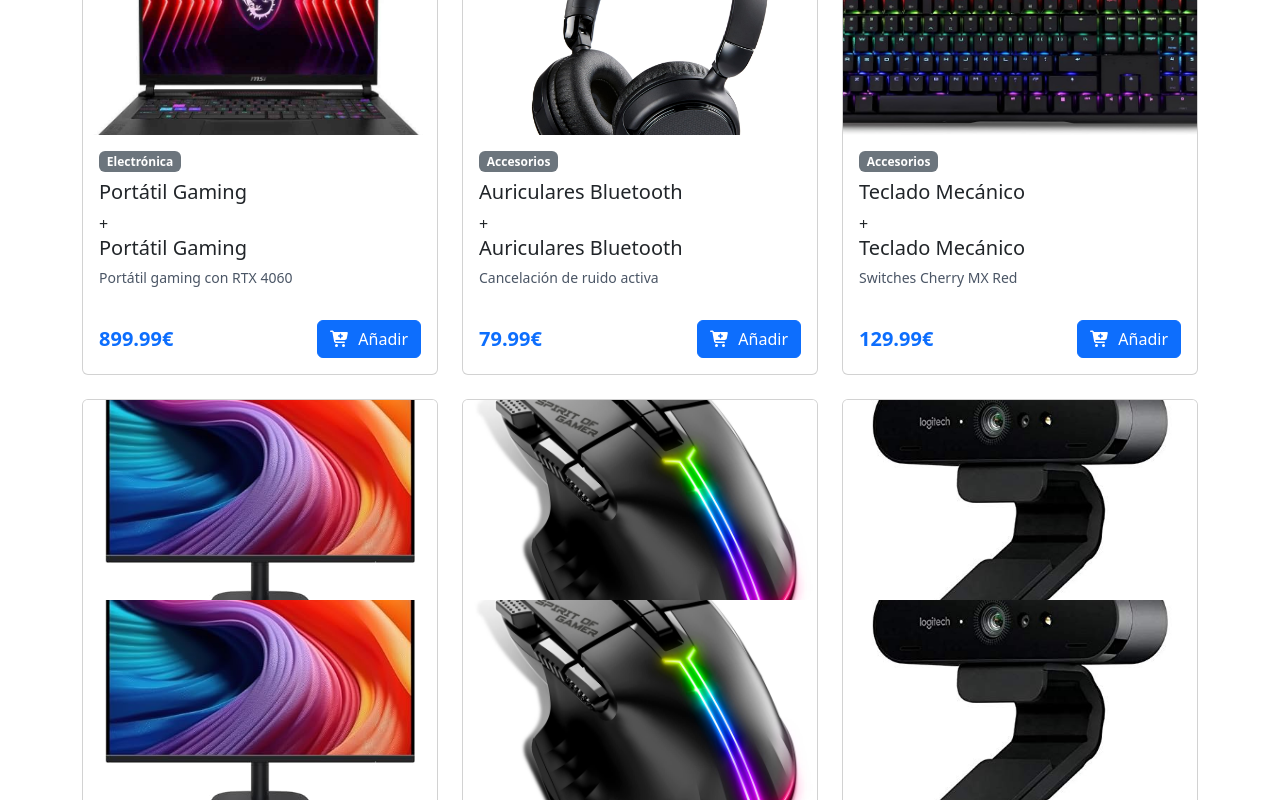
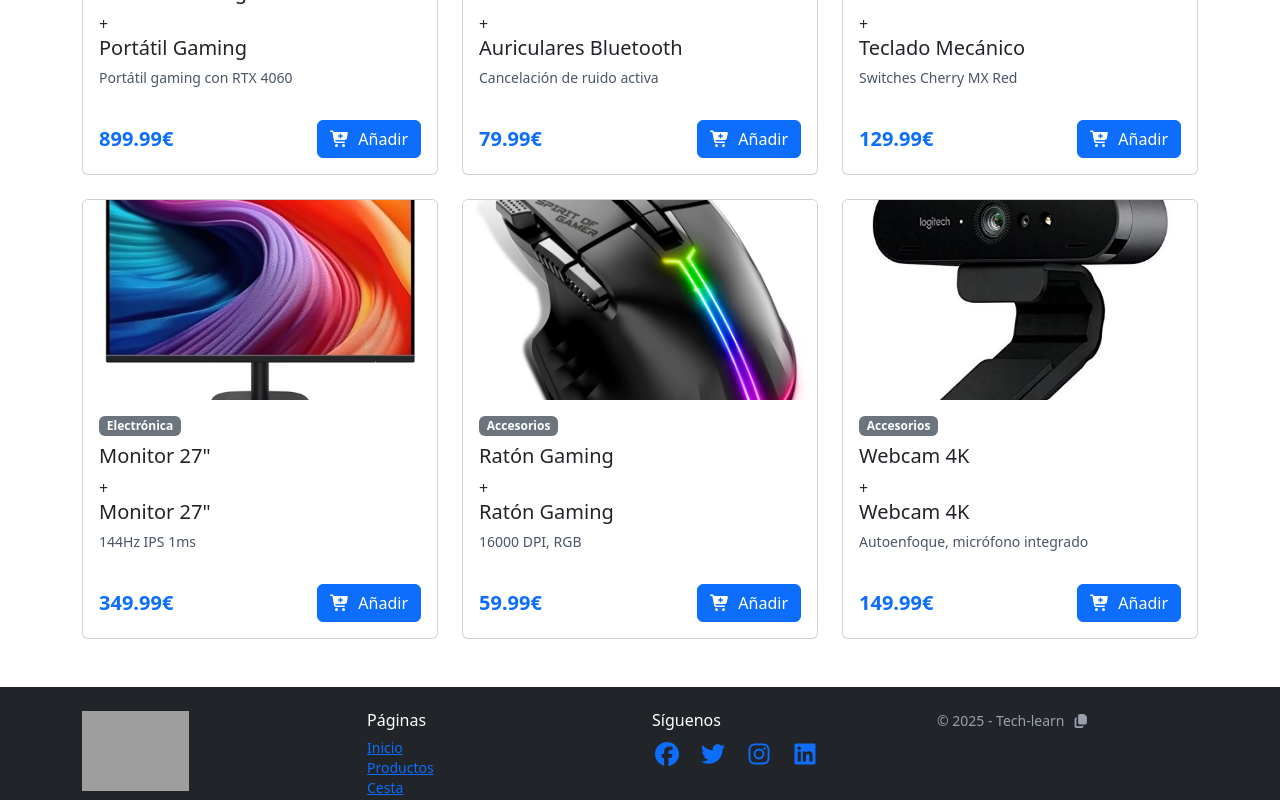
Before and after one commit to DavidCorredorMiguel/proyectogrupo2, a React (Vite) app in the folder tech_learn/: page / in a window 1280 px wide. Shown: the part 804-1604 px from the top of the page. Built offline with nearby package versions, Linux system fonts and the light colour scheme; grey boxes are pictures that could not be loaded.

Commit message:
Update ProductCard.jsx

```diff
--- a/tech_learn/src/components/ProductCard.jsx
+++ b/tech_learn/src/components/ProductCard.jsx
@@ -5,8 +5,6 @@ import { Link } from "react-router-dom";
 const ProductCard = ({ product, onAddToCart  }) => {
   return (
     <div className="card h-100 hover:shadow-lg transition-all">
-      <img src={product.image} alt={product.name}
-        className="card-img-top object-cover" style={{ height: "200px" }} />
       <Link to={`/producto/${product.id}`}>
         <img src={product.image} alt={product.name}
           className="card-img-top object-cover" style={{ height: "200px" }} />
```
